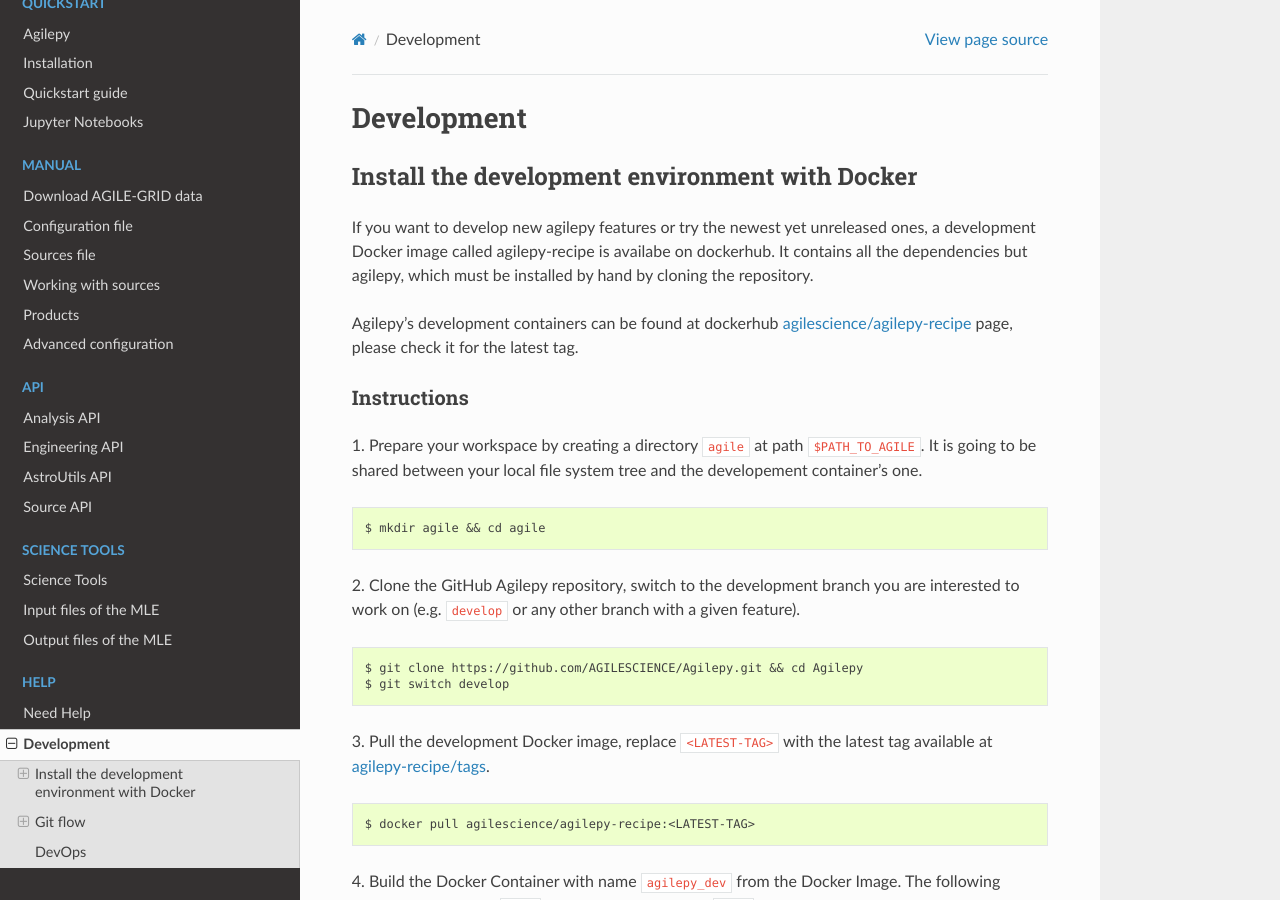
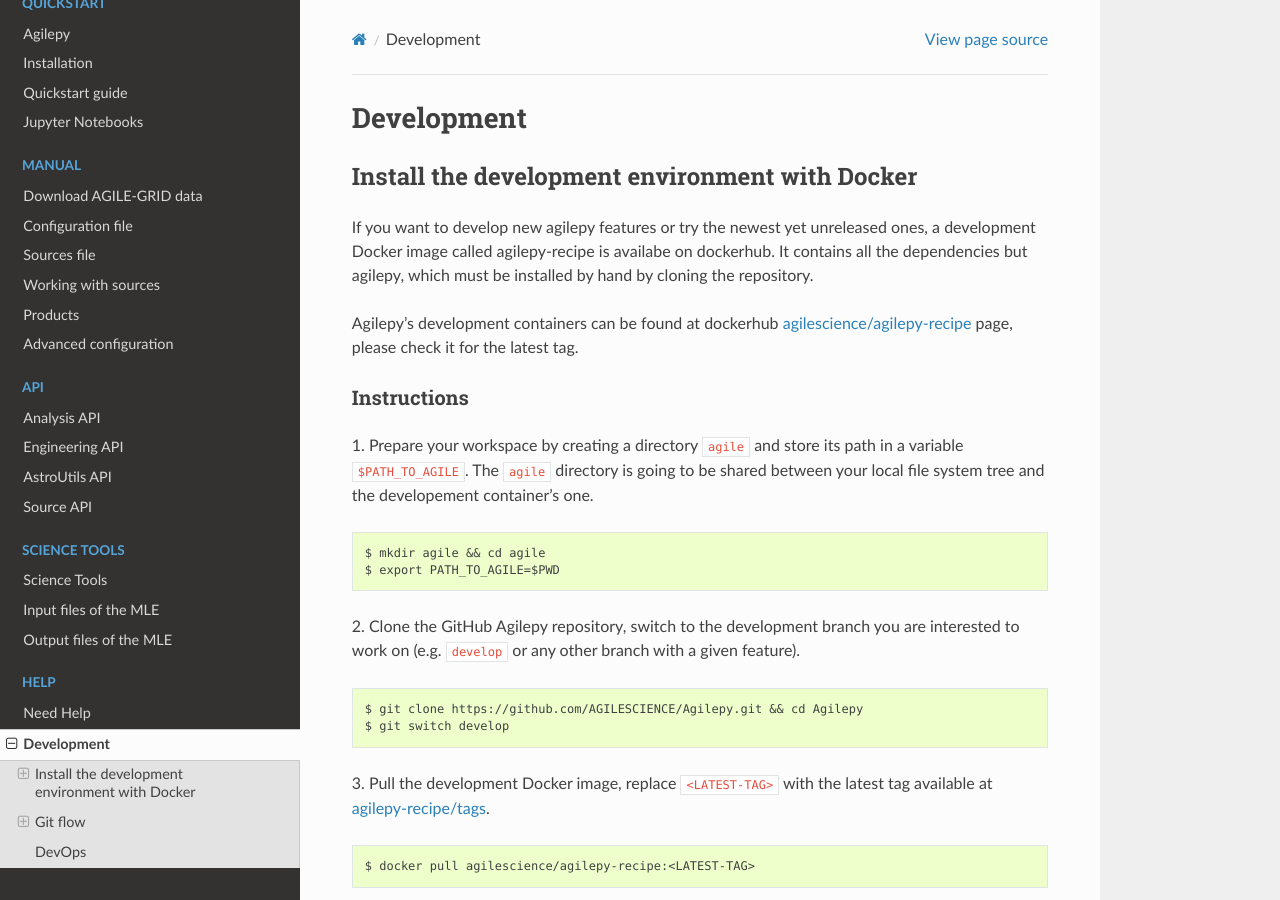
Before and after one commit to AGILESCIENCE/Agilepy, a Sphinx documentation site: the page built from docs/source/help/development.rst, in a window 1280 px wide and 900 px high. Built offline with Sphinx 7.4.7 and the Read the Docs theme 2.0.0, drawn with Linux system fonts in a browser that asks for light colours.

Commit message:
Improve Development page by making it clear how to define PATH_TO_AGILE. Fix Panebianco surname

```diff
--- a/docs/source/help/development.rst
+++ b/docs/source/help/development.rst
@@ -15,13 +15,14 @@
 Instructions
 ------------
 
-1. Prepare your workspace by creating a directory :code:`agile` at
-path :code:`$PATH_TO_AGILE`.
-It is going to be shared between your local file system tree and the developement container's one.
+1. Prepare your workspace by creating a directory :code:`agile`
+and store its path in a variable :code:`$PATH_TO_AGILE`.
+The :code:`agile` directory is going to be shared between your local file system tree and the developement container's one.
 
 .. code-block::
 
     $ mkdir agile && cd agile
+    $ export PATH_TO_AGILE=$PWD
 
 2. Clone the GitHub Agilepy repository, switch to the development branch you are interested to work on
 (e.g. :code:`develop` or any other branch with a given feature).
--- a/setup.py
+++ b/setup.py
@@ -4,7 +4,7 @@
 
 setup( name='agilepy',
        version='1.6.3',
-       author='Baroncelli Leonardo, Addis Antonio, Bulgarelli Andrea, Parmiggiani Nicolò, Ambra Di Piano, Gabriele Panebianc',
+       author='Baroncelli Leonardo, Addis Antonio, Bulgarelli Andrea, Parmiggiani Nicolò, Ambra Di Piano, Gabriele Panebianco',
        author_email='leonardo.baroncelli@inaf.it, antonio.addis@inaf.it, andrea.bulgarelli@inaf.it, nicolo.parmiggiani@inaf.it, ambra.dipiano@inaf.it, gabriele.panebianco@inaf.it',
        packages=find_packages(),
        package_dir={ 'agilepy': 'agilepy' },
```
